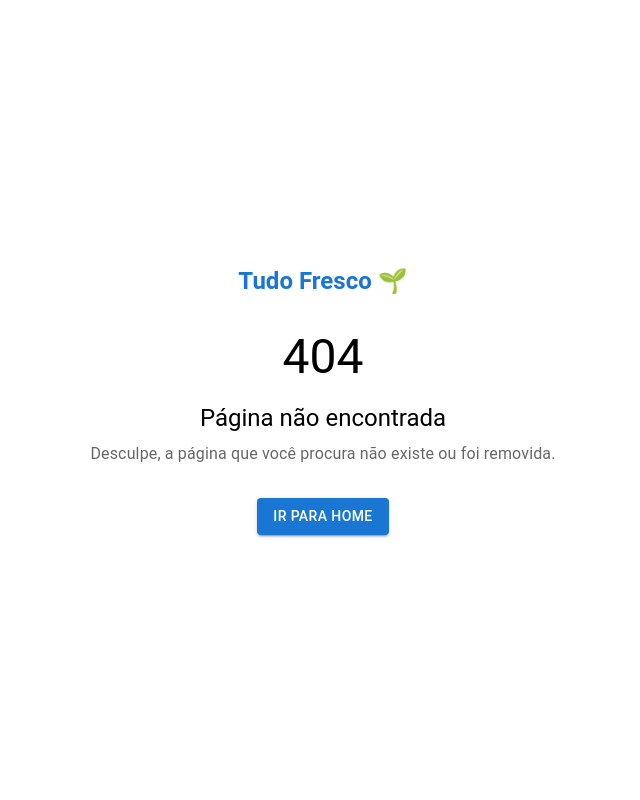
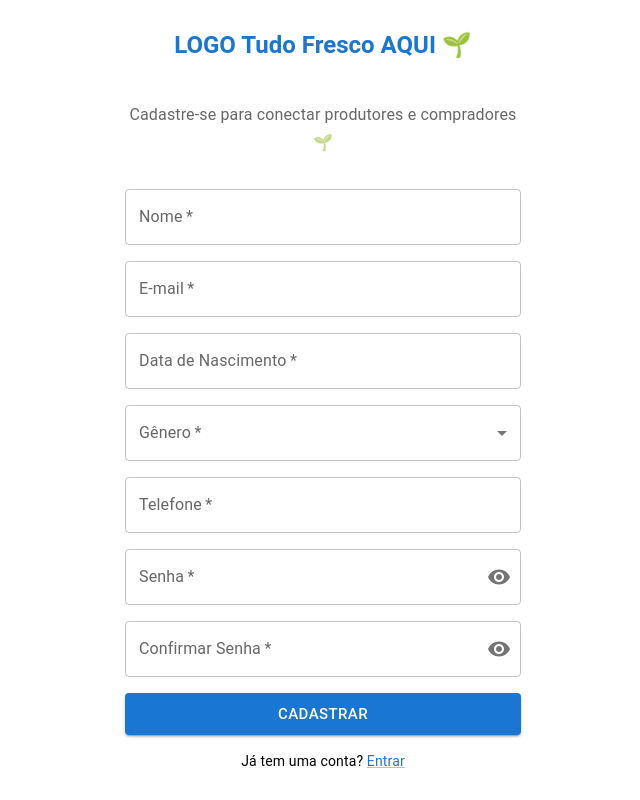
Before and after one commit to Tudo-Fresco/frontend, a React (Vite) app in the folder tudo-fresco/: page /register in a window 1280 px wide. Before the commit this address had no page. Shown: the whole page, without its empty margins (317-957 px from the left). Built offline with nearby package versions, Linux system fonts and the light colour scheme.

Commit message:
User register page implemented

```diff
--- a/tudo-fresco/src/App.tsx
+++ b/tudo-fresco/src/App.tsx
@@ -5,6 +5,7 @@
 import Login from './pages/Login';
 import PublicHome from './pages/PublicHome';
 import NotFound from './pages/NotFound';
+import Register from './pages/Register';
 
 const App = () => {
   return (
@@ -12,6 +13,7 @@
       <Router>
         <Routes>
           <Route path="/login" element={<Login />} />
+          <Route path="/register" element={<Register />} />
           <Route path="/" element={<PublicHome />} />
           {/* Add other routes here */}
           <Route path="*" element={<NotFound />} /> {/* <- Catch-all route */}
--- a/tudo-fresco/src/components/Logo.tsx
+++ b/tudo-fresco/src/components/Logo.tsx
@@ -3,7 +3,7 @@
 
 const Logo = () => (
   <Typography variant="h5" fontWeight="bold" color="primary">
-    Tudo Fresco 🌱
+    LOGO Tudo Fresco AQUI 🌱
   </Typography>
 );
 
--- /dev/null
+++ b/tudo-fresco/src/models/UserRequestModel.ts
@@ -0,0 +1,22 @@
+export enum GenderType {
+    MALE = 'MALE',
+    FEMALE = 'FEMALE',
+    NOT_APPLICABLE = 'NOT_APPLICABLE',
+    NOT_KNOWN = 'NOT_KNOWN'
+  }
+
+  export enum UserAccess {
+    ADMIN = 'ADMIN',
+    GUEST = 'STORE_OWNER'
+  }
+
+  export interface UserRequestModel {
+    name: string;
+    email: string;
+    date_of_birth: string;
+    gender: GenderType;
+    phone_number: string;
+    profile_picture: string;
+    password: string;
+    user_access: UserAccess;
+  }
--- a/tudo-fresco/src/pages/Login.tsx
+++ b/tudo-fresco/src/pages/Login.tsx
@@ -1,5 +1,5 @@
 import React, { useState } from 'react';
-import { Box, Button, Container, TextField, Typography } from '@mui/material';
+import { Box, Button, Container, TextField, Typography, Link } from '@mui/material';
 import Logo from '../components/Logo';
 import { useNavigate } from 'react-router-dom';
 import { login } from '../services/AuthService';
@@ -74,6 +74,12 @@
         <Button variant="contained" color="primary" size="large" type="submit">
           Login
         </Button>
+        <Typography variant="body2" textAlign="center">
+          Primeiro acesso?{' '}
+          <Link href="/register" onClick={() => navigate('/register')}>
+            Clique Aqui
+          </Link>
+        </Typography>
       </Box>
     </Container>
   );
--- /dev/null
+++ b/tudo-fresco/src/pages/Register.tsx
@@ -0,0 +1,259 @@
+import React, { useState } from 'react';
+import {
+  Box,
+  Button,
+  Container,
+  TextField,
+  Typography,
+  MenuItem,
+  Select,
+  InputLabel,
+  FormControl,
+  Link,
+  IconButton,
+  InputAdornment,
+} from '@mui/material';
+import { Visibility, VisibilityOff } from '@mui/icons-material';
+import Logo from '../components/Logo';
+import { useNavigate } from 'react-router-dom';
+import { signUp } from '../services/UserService';
+import ErrorBanner from '../components/ErrorBanner';
+import { UserRequestModel, GenderType } from '../models/UserRequestModel';
+
+interface FormData {
+  name: string;
+  email: string;
+  date_of_birth: string;
+  gender: string;
+  phone_number: string;
+  password: string;
+  password_confirmation: string;
+}
+
+const Register = () => {
+  const navigate = useNavigate();
+  const [formData, setFormData] = useState<FormData>({
+    name: '',
+    email: '',
+    date_of_birth: '',
+    gender: '',
+    phone_number: '',
+    password: '',
+    password_confirmation: '',
+  });
+
+  const [error, setError] = useState('');
+  const [showError, setShowError] = useState(false);
+  const [showPassword, setShowPassword] = useState(false);
+  const [showPasswordConfirmation, setShowPasswordConfirmation] = useState(false);
+
+  const formatDateMask = (value: string): string => {
+    const digits = value.replace(/\D/g, '');
+    if (digits.length <= 2) return digits;
+    if (digits.length <= 4) return `${digits.slice(0, 2)}/${digits.slice(2)}`;
+    return `${digits.slice(0, 2)}/${digits.slice(2, 4)}/${digits.slice(4, 8)}`;
+  };
+
+  const formatPhoneNumber = (value: string): string => {
+    const digits = value.replace(/\D/g, '');
+    if (digits.length <= 2) return digits;
+    if (digits.length <= 7) return `(${digits.slice(0, 2)}) ${digits.slice(2)}`;
+    return `(${digits.slice(0, 2)}) ${digits.slice(2, 7)}-${digits.slice(7, 11)}`;
+  };
+
+  const handleChange = (
+    e: React.ChangeEvent<HTMLInputElement | HTMLTextAreaElement> | React.ChangeEvent<{ name?: string; value: unknown }>
+  ) => {
+    const { name, value } = e.target;
+    if (!name) return;
+
+    if (name === 'phone_number') {
+      setFormData((prev) => ({ ...prev, [name]: formatPhoneNumber(value as string) }));
+    } else if (name === 'date_of_birth') {
+      setFormData((prev) => ({ ...prev, [name]: formatDateMask(value as string) }));
+    } else {
+      setFormData((prev) => ({ ...prev, [name]: value as string }));
+    }
+  };
+
+  const handleTogglePassword = () => {
+    setShowPassword((prev) => !prev);
+  };
+
+  const handleTogglePasswordConfirmation = () => {
+    setShowPasswordConfirmation((prev) => !prev);
+  };
+
+  const convertDate = (date: string): string => {
+    const [day, month, year] = date.split('/');
+    return `${year}-${month}-${day}`;
+  };
+
+  const handleSubmit = async (e: React.FormEvent) => {
+    e.preventDefault();
+    setShowError(false);
+
+    if (formData.password !== formData.password_confirmation) {
+      setError('As senhas não coincidem.');
+      setShowError(true);
+      return;
+    }
+
+    try {
+      const userRequest: UserRequestModel = {
+        name: formData.name,
+        email: formData.email,
+        date_of_birth: convertDate(formData.date_of_birth),
+        gender: formData.gender,
+        phone_number: formData.phone_number,
+        password: formData.password,
+        profile_picture: null,
+        user_access: 'STORE_OWNER',
+      };
+
+      await signUp(userRequest);
+      navigate('/login');
+    } catch (err: any) {
+      setError(err.message ?? 'O cadastro falhou');
+      setShowError(true);
+    }
+  };
+
+  return (
+    <Container maxWidth="xs" sx={{ minHeight: '100vh', display: 'flex', alignItems: 'center' }}>
+      <Box
+        component="form"
+        onSubmit={handleSubmit}
+        sx={{
+          width: '100%',
+          display: 'flex',
+          flexDirection: 'column',
+          gap: 2,
+        }}
+      >
+        <Box sx={{ display: 'flex', justifyContent: 'center', mb: 3 }}>
+          <Logo />
+        </Box>
+
+        <Typography variant="subtitle1" textAlign="center" color="text.secondary">
+          Cadastre-se para conectar produtores e compradores 🌱
+        </Typography>
+
+        <ErrorBanner
+          message={error}
+          open={showError}
+          onClose={() => setShowError(false)}
+        />
+
+        <TextField
+          label="Nome"
+          name="name"
+          type="text"
+          fullWidth
+          required
+          value={formData.name}
+          onChange={handleChange}
+        />
+
+        <TextField
+          label="E-mail"
+          name="email"
+          type="email"
+          fullWidth
+          required
+          value={formData.email}
+          onChange={handleChange}
+        />
+
+        <TextField
+          label="Data de Nascimento"
+          name="date_of_birth"
+          type="text"
+          fullWidth
+          required
+          value={formData.date_of_birth}
+          onChange={handleChange}
+          placeholder="dd/mm/aaaa"
+          inputProps={{ maxLength: 10 }}
+        />
+
+        <FormControl fullWidth required>
+          <InputLabel>Gênero</InputLabel>
+          <Select
+            name="gender"
+            value={formData.gender}
+            onChange={handleChange}
+            label="Gênero"
+          >
+            <MenuItem value="MALE">Masculino</MenuItem>
+            <MenuItem value="FEMALE">Feminino</MenuItem>
+            <MenuItem value="NOT_APPLICABLE">Não aplicável</MenuItem>
+            <MenuItem value="NOT_KNOWN">Não informado</MenuItem>
+          </Select>
+        </FormControl>
+
+        <TextField
+          label="Telefone"
+          name="phone_number"
+          type="tel"
+          fullWidth
+          required
+          value={formData.phone_number}
+          onChange={handleChange}
+          placeholder="(47) 98765-4321"
+        />
+
+        <TextField
+          label="Senha"
+          name="password"
+          type={showPassword ? 'text' : 'password'}
+          fullWidth
+          required
+          value={formData.password}
+          onChange={handleChange}
+          InputProps={{
+            endAdornment: (
+              <InputAdornment position="end">
+                <IconButton onClick={handleTogglePassword} edge="end">
+                  {showPassword ? <VisibilityOff /> : <Visibility />}
+                </IconButton>
+              </InputAdornment>
+            ),
+          }}
+        />
+
+        <TextField
+          label="Confirmar Senha"
+          name="password_confirmation"
+          type={showPasswordConfirmation ? 'text' : 'password'}
+          fullWidth
+          required
+          value={formData.password_confirmation}
+          onChange={handleChange}
+          InputProps={{
+            endAdornment: (
+              <InputAdornment position="end">
+                <IconButton onClick={handleTogglePasswordConfirmation} edge="end">
+                  {showPasswordConfirmation ? <VisibilityOff /> : <Visibility />}
+                </IconButton>
+              </InputAdornment>
+            ),
+          }}
+        />
+
+        <Button variant="contained" color="primary" size="large" type="submit">
+          Cadastrar
+        </Button>
+
+        <Typography variant="body2" textAlign="center">
+          Já tem uma conta?{' '}
+          <Link href="/login" onClick={() => navigate('/login')}>
+            Entrar
+          </Link>
+        </Typography>
+      </Box>
+    </Container>
+  );
+};
+
+export default Register;
--- a/tudo-fresco/src/services/TokenService.ts
+++ b/tudo-fresco/src/services/TokenService.ts
@@ -9,6 +9,6 @@
     }
   }
 
-  export function getToken(): string | null {
+export function getToken(): string | null {
     return currentToken ?? localStorage.getItem('accessToken');
   }
--- /dev/null
+++ b/tudo-fresco/src/services/UserService.ts
@@ -0,0 +1,12 @@
+import { ApiConnector } from '../utils/ApiConnector';
+import { UserRequestModel } from '../models/UserRequestModel';
+
+const api = new ApiConnector();
+
+ export async function signUp(userData: UserRequestModel): Promise<void> {
+    api.setUseAuthorization(false);
+    await api.post<void>('/user/sign-up', JSON.stringify(userData), {
+      'Content-Type': 'application/json',
+    });
+    api.setUseAuthorization(true);
+  }
```
